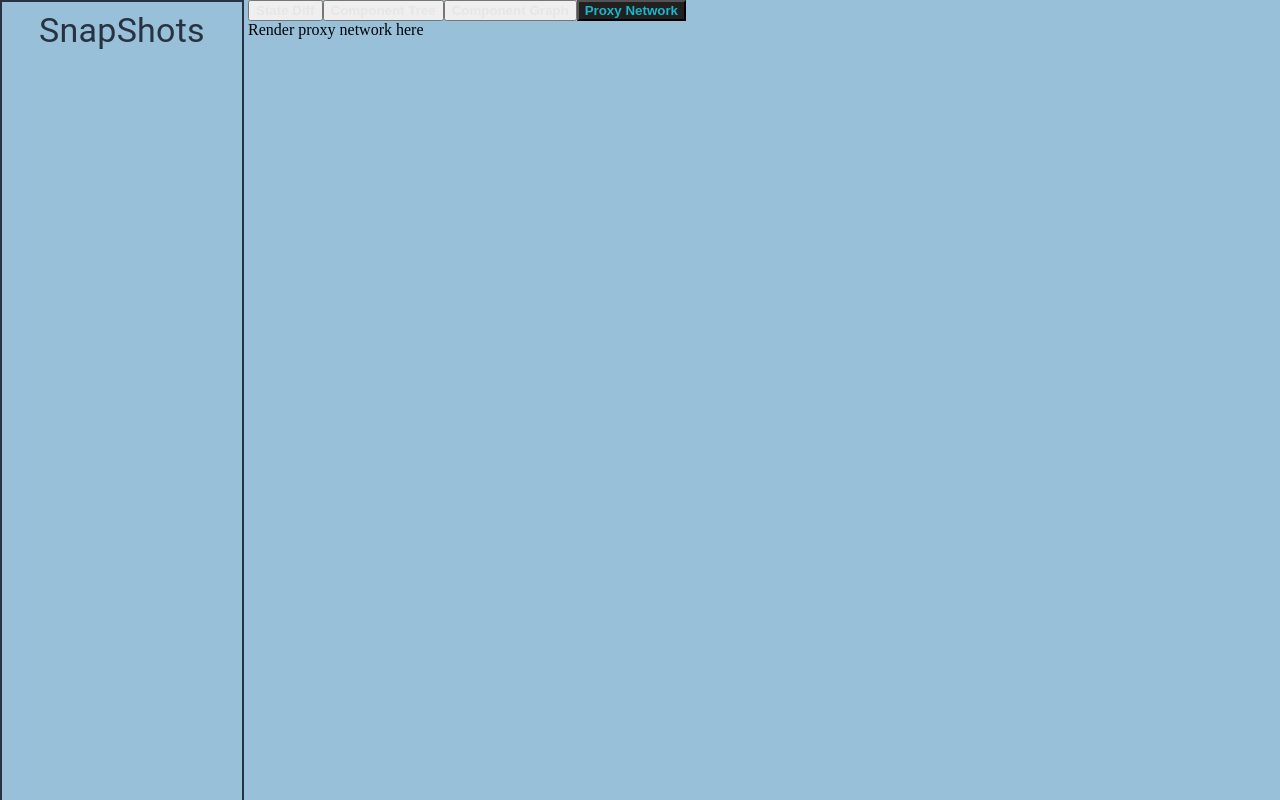
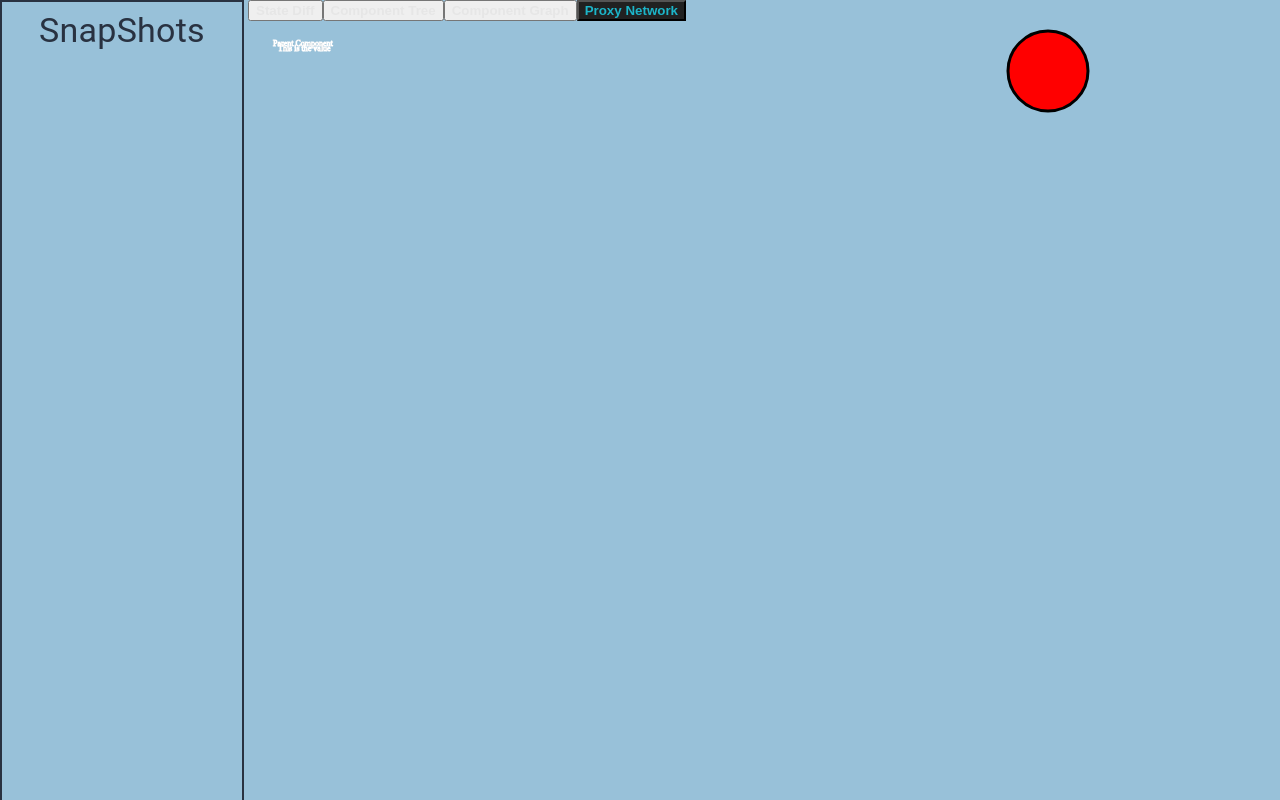
Before and after one commit to oslabs-beta/deValtio, a React app: page / in a window 1280 px wide. Both pictures are taken after a click on the button "Proxy Network". Shown: the top 800 px of the page. Built offline with nearby package versions, Linux system fonts and the light colour scheme.

Commit message:
svg added

```diff
--- a/package.json
+++ b/package.json
@@ -20,6 +20,10 @@
   "dependencies": {
     "@material-ui/core": "^4.12.3",
     "@material-ui/icons": "^4.11.2",
+    "@visx/gradient": "^1.7.0",
+    "@visx/group": "^1.17.1",
+    "@visx/hierarchy": "^1.17.1",
+    "@visx/shape": "^1.17.1",
     "react": "^17.0.2",
     "react-dom": "^17.0.2"
   },
--- /dev/null
+++ b/src/frontend/Components/ProxyNetwork/Node.tsx
@@ -0,0 +1,24 @@
+import { Group } from '@visx/group';
+import { HierarchyPointNode } from '@visx/hierarchy/lib/types';
+import { ITreeNode } from '../../../Types/Types';
+
+
+
+export const Node = ({ node }: { node: ITreeNode }) => {
+    console.log(node);
+    return (
+        <Group top={100} left={100}>
+            <svg height='50' width='100'>
+                <rect
+                    height='100'
+                    width='100'
+                    fill='#fe6e9e'
+                >
+                </rect>
+                <text fill='#ffffff' fontSize={8} stroke='#ffffff' x={25} y={25}>
+                    {node.name}
+                </text>
+            </svg>
+        </Group>
+    )
+}
--- a/src/frontend/Components/ProxyNetwork/proxynetwork.tsx
+++ b/src/frontend/Components/ProxyNetwork/proxynetwork.tsx
@@ -1,11 +1,41 @@
 //this is for the proxy network image
+import { Node } from "./Node";
+import { ITreeNode, ITree } from "../../../Types/Types";
+import { Tree, hierarchy } from '@visx/hierarchy';
+import { Group } from '@visx/group';
 
-function proxyNetwork(): JSX.Element {
+const testTree: ITree = {
+  parent: 'Parent Component',
+  value: 'This is the value',
+  children: [
+    { name: 'Child Comp 1' },
+    { name: 'Child Comp 2' },
+  ]
+}
+
+const testNode: ITreeNode = {
+  name: 'This is a node',
+}
+
+function ProxyNetwork() {
   return (
-    <div className='Network'>
-      Render proxy network here
-    </div>
+    <Group>
+      <svg height='1000' width='1000'>
+        <circle cx="800" cy="50" r="40" stroke="black" stroke-width="3" fill="red" />
+        <text fill='#000000' fontSize={8} stroke='#ffffff' x={25} y={25}>
+          {testTree.parent}
+        </text>
+        <text fill='#000000' fontSize={8} stroke='#ffffff' x={30} y={30}>
+          {testTree.value}
+        </text>
+      </svg>
+      <svg>
+        {testTree.children?.map(node => (
+          <Node node={node}></Node>
+        ))}
+      </svg>
+    </Group>
   )
-  }
+}
 
-  export default proxyNetwork;
+export default ProxyNetwork;
--- a/src/frontend/Containers/VisualContainer.tsx
+++ b/src/frontend/Containers/VisualContainer.tsx
@@ -4,7 +4,7 @@ import NavBar from '../components/NavBar/NavBar';
 import StateDiff from '../components/StateDiff/StateDiff';
 import ComponentTree from '../components/ComponentTree/ComponentTree';
 import ComponentGraph from '../components/ComponentGraph/ComponentGraph';
-import ProxyNetwork from '../components/ProxyNetwork/ProxyNetwork';
+import ProxyNetwork from '../Components/ProxyNetwork/ProxyNetwork';
 
 interface navType {
   [tabName: string]: JSX.Element;
```
Also changed, not shown: src/Types/Types.ts (+10 -0 lines), 2 other files (tests, documents, lock files or other folders).
